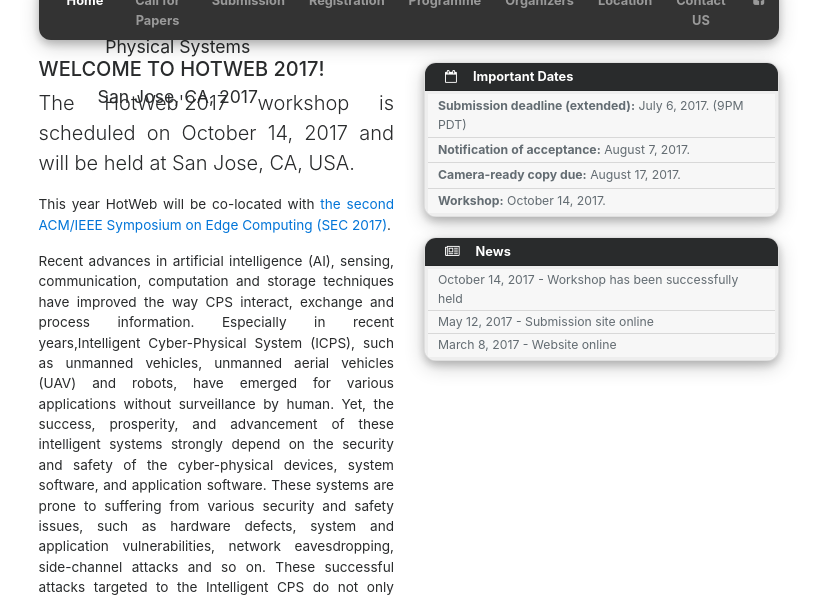
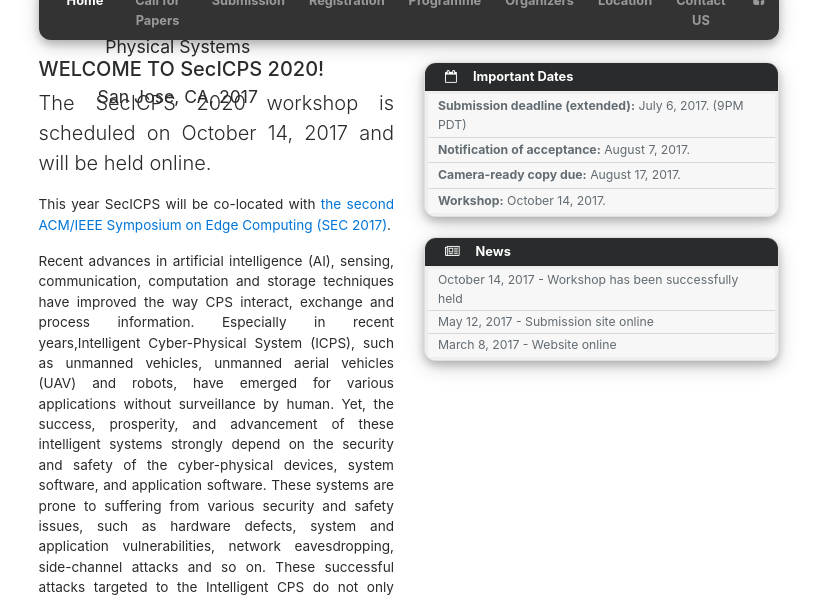
Before and after one commit to diao597576613/SecICPS.github.io, a Jekyll site: the page built from index.html, in a window 1280 px wide and 900 px high, cut to the strip 299-900 px from the top of the window. Shown: the whole strip, without its empty margins (231-1048 px from the left). Built offline with Jekyll 4.4.1, drawn with Linux system fonts in a browser that asks for light colours; nearby versions of some CDN libraries.

Commit message:
Update index.html

```diff
--- a/index.html
+++ b/index.html
@@ -12,13 +12,13 @@
 <div class="row">
     <div class="col-xs-12 col-sm-12 col-md-6 col-lg-6 col-xl-6 text-justify conference-text">
 
-            <h5>WELCOME TO HOTWEB 2017!</h5>
+            <h5>WELCOME TO SecICPS 2020!</h5>
 
             <p class="lead">
-                The HotWeb'2017 workshop is scheduled on October 14, 2017 and will be held at San Jose, CA, USA.
+                The SecICPS 2020 workshop is scheduled on October 14, 2017 and will be held online.
             </p>
 
-            <p> This year HotWeb will be co-located with
+            <p> This year SecICPS will be co-located with
                 <a href="http://acm-ieee-sec.org/2017/"> the second ACM/IEEE Symposium on Edge Computing (SEC 2017)</a>.</p>
 
             <p> Recent advances in artificial intelligence (AI), sensing, communication,
```
